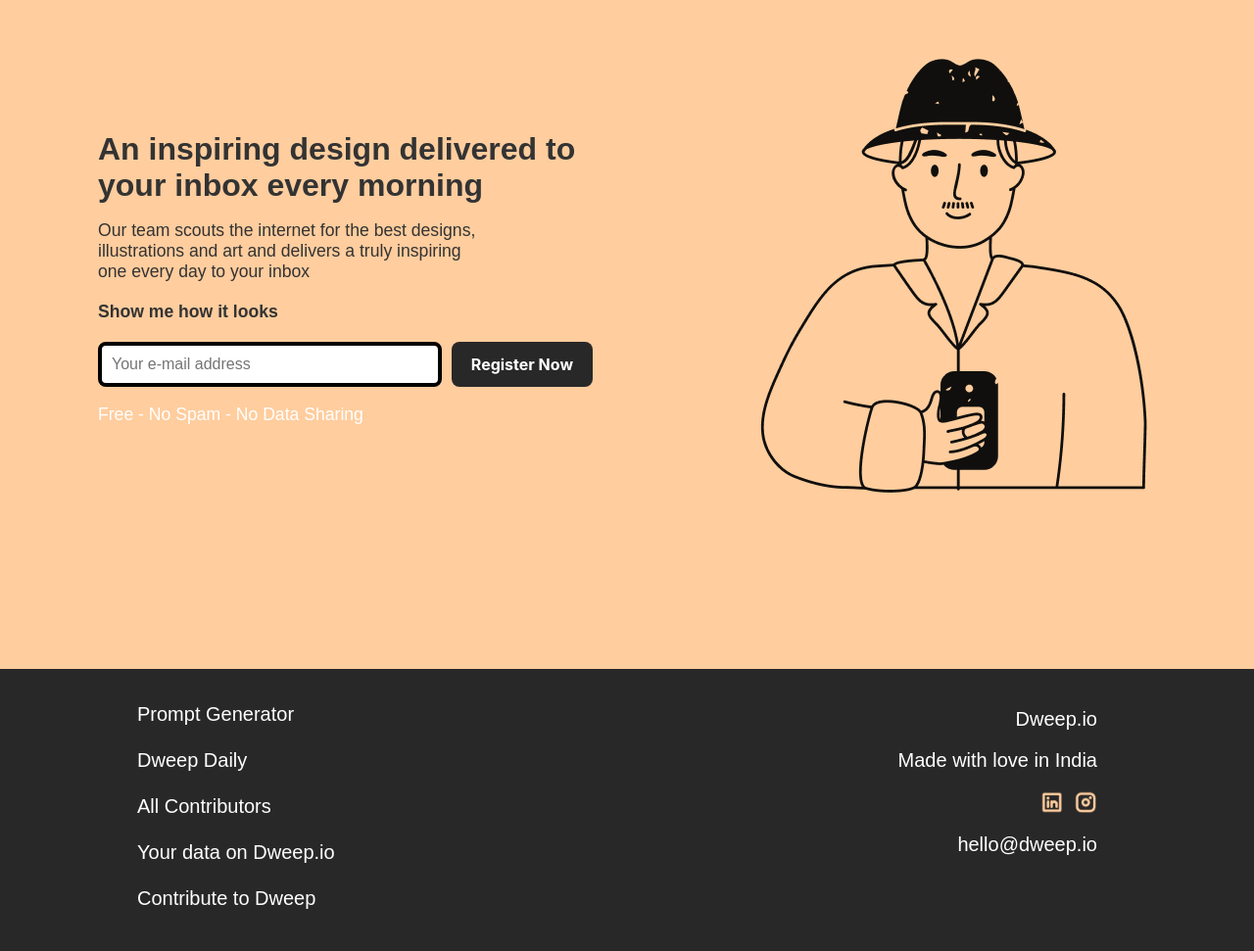
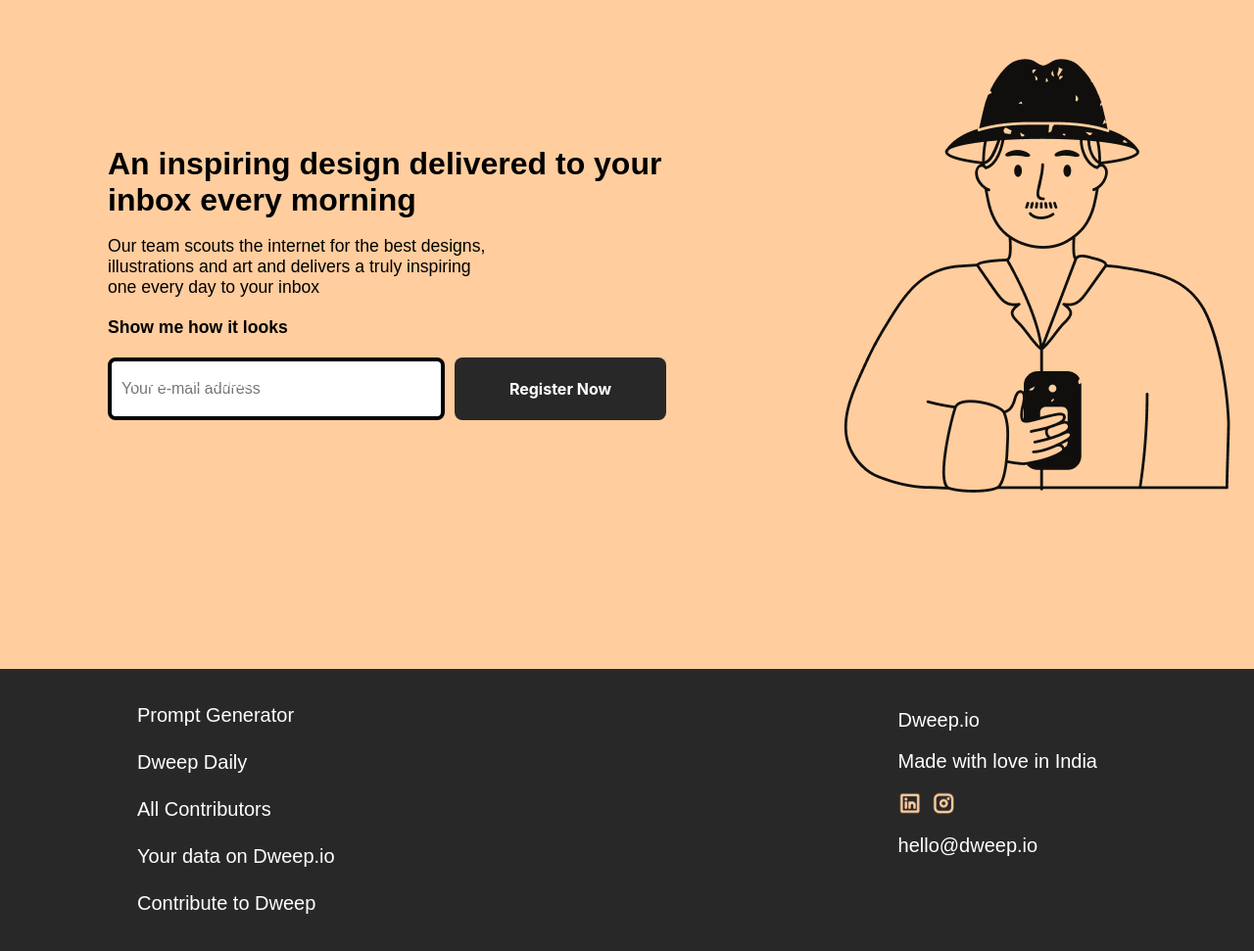
Before and after one commit to ashvinkolhe/MicroProject1, a plain HTML site: page index.html in a window 1280 px wide. Shown: the part 117-1088 px from the top of the page at 98% size. Drawn offline with Linux system fonts and the light colour scheme.

Commit message:
Css style changes

```diff
--- a/styles.css
+++ b/styles.css
@@ -3,6 +3,7 @@ body {
   font-family: Arial, sans-serif;
   background-color: #FFCD9E;
   color: #333;
+  overflow-x: hidden; /* Prevent horizontal scroll */
 }
 
 body::-webkit-scrollbar {
@@ -19,6 +20,7 @@ body::-webkit-scrollbar {
   padding: 20px;
   box-sizing: border-box;
   min-height: 100vh;
+  overflow-x: hidden; /* Prevent horizontal scroll */
 }
 
 .container {
@@ -29,6 +31,7 @@ body::-webkit-scrollbar {
   width: 100%;
   box-sizing: border-box;
   text-align: center;
+  overflow-x: hidden; /* Prevent horizontal scroll */
 }
 
 @media (min-width: 768px) {
@@ -40,7 +43,9 @@ body::-webkit-scrollbar {
 
 .content {
   max-width: 600px;
-  padding: 10px 80px;
+  padding: 10px 90px;
+  color: #000;
+
 }
 
 .content h1 {
@@ -56,7 +61,7 @@ body::-webkit-scrollbar {
 .content a {
   display: inline-block;
   margin-bottom: 20px;
-  color: #000;
+  color: #484848;
   text-decoration: underline;
 }
 
@@ -78,12 +83,21 @@ body::-webkit-scrollbar {
 #email {
   padding: 10px;
   font-size: 1em;
-  border: 1px solid #ccc;
+  box-sizing: border-box;
   background: #FFFFFF;
   border: 4px solid #000000;
   border-radius: 8px;
   flex: 1;
+
+  /* Specific size and positioning */
+  width: 344px;
+  height: 64px;
+  max-width: none; /* Disable max-width for the specific size */
+
+  /* Remove outline */
+  outline: none;
 }
+
 
 #register {
   padding: 10px 20px;
@@ -98,11 +112,24 @@ body::-webkit-scrollbar {
   display: flex;
   align-items: center;
   justify-content: center;
+  width: 216px;
+  border-radius: 8px;
+  height: 64px;
 }
 
 .note {
   font-size: 0.9em;
   color: #ffffff;
+  /* Free - No Spam - No Data Sharing */
+
+position: absolute;
+width: 344px;
+height: 61px;
+left: 134px;
+top: 479px;
+
+
+
 }
 
 .image-content {
@@ -121,13 +148,14 @@ body::-webkit-scrollbar {
 
 footer {
   display: flex;
-  justify-content: space-between;
-  align-items: flex-start;
+  flex-direction: column;
+  justify-content: center;
+  align-items: center;
   background-color: #282828;
   color: #fff;
-  padding: 30px 80px;
-  height: 290px;
+  padding: 30px 20px;
   box-sizing: border-box;
+  text-align: center;
 }
 
 .footer-left,
@@ -135,8 +163,10 @@ footer {
   display: flex;
   flex-direction: column;
   justify-content: center;
+  align-items: center;
   font-size: 20px;
   line-height: 160%;
+  margin-bottom: 20px;
 }
 
 .footer-left ul {
@@ -147,17 +177,11 @@ footer {
 
 .footer-left ul li {
   margin-bottom: 10px;
-  padding: 0 80px 5px 60px;
 }
 
 .footer-left ul li a {
   color: #fff;
   text-decoration: none;
-}
-
-.footer-right {
-  align-items: flex-end;
-  padding: 0 80px 5px 60px;
 }
 
 .footer-right p {
@@ -174,3 +198,29 @@ footer {
   width: 24px;
   height: 24px;
 }
+
+/* Media Queries */
+@media (min-width: 768px) {
+  footer {
+    flex-direction: row;
+    justify-content: space-between;
+    align-items: flex-start;
+    padding: 30px 80px;
+    height: 290px;
+    text-align: left;
+  }
+
+  .footer-left,
+  .footer-right {
+    align-items: flex-start;
+    margin-bottom: 0;
+  }
+
+  .footer-left ul li {
+    padding: 1px 80px 5px 60px;
+  }
+
+  .footer-right {
+    padding: 1px 80px 5px 60px;
+  }
+}
```
